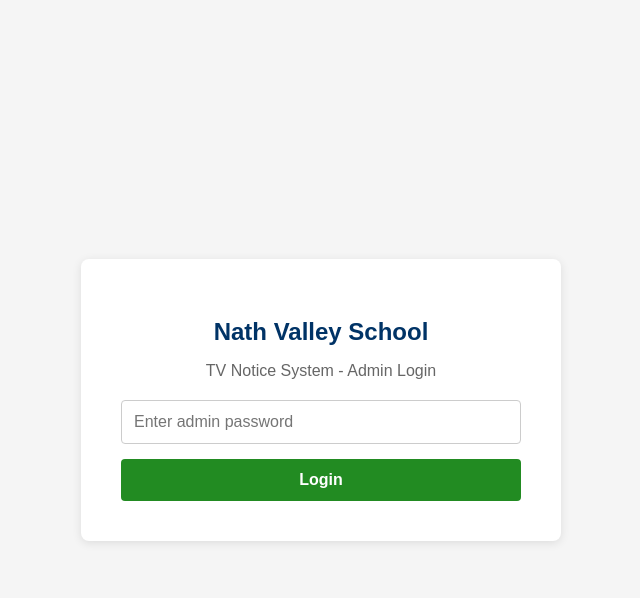
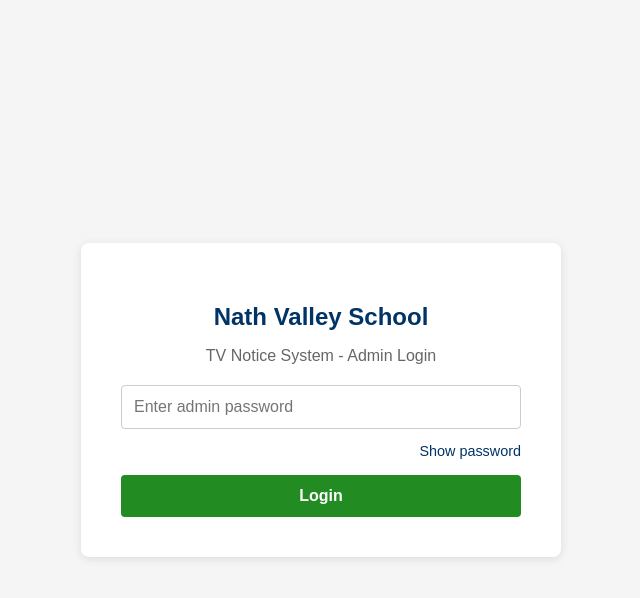
Before and after one commit to Shanmukhhs/School-TV-Control-System, a Flask app: page /admin/login in a window 1280 px wide. Shown: the top 598 px of the page, without its empty margins (319-959 px from the left). Run offline with Flask 3, Linux system fonts and the light colour scheme; parts of the project's set-up code (start-up, migrations or seed data) failed here and were passed over.

Commit message:
Add show/hide password toggle on the login page

```diff
--- a/server/templates/login.html
+++ b/server/templates/login.html
@@ -25,7 +25,8 @@
         }
         h2 { margin-bottom: 10px; color: #003366; }
         p { color: #666; margin-bottom: 20px; }
-        input[type="password"] {
+        input[type="password"],
+        input[type="text"] {
             width: 100%;
             padding: 12px;
             margin-bottom: 15px;
@@ -46,6 +47,20 @@
             font-weight: bold;
         }
         button:hover { background: #1a6b1a; }
+        .toggle-row {
+            text-align: right;
+            margin: -5px 0 12px;
+        }
+        button.toggle-password {
+            width: auto;
+            padding: 4px 0;
+            background: none;
+            color: #003366;
+            font-size: 0.9rem;
+            font-weight: normal;
+        }
+        button.toggle-password:hover { background: none; color: #001f4d; text-decoration: underline; }
+        button.toggle-password:focus-visible { outline: 2px solid #003366; outline-offset: 2px; }
         .error { color: red; margin-top: 10px; font-weight: bold; }
     </style>
 </head>
@@ -54,12 +69,31 @@
         <h2>Nath Valley School</h2>
         <p>TV Notice System - Admin Login</p>
         <form method="POST">
-            <input type="password" name="password" placeholder="Enter admin password" required>
+            <input type="password" id="password" name="password" placeholder="Enter admin password" required>
+            <div class="toggle-row">
+                <button type="button" id="togglePassword" class="toggle-password" aria-pressed="false" aria-controls="password">Show password</button>
+            </div>
             <button type="submit">Login</button>
         </form>
         {% if error %}
             <p class="error">{{ error }}</p>
         {% endif %}
     </div>
+    <script>
+        (function () {
+            var input = document.getElementById("password");
+            var toggle = document.getElementById("togglePassword");
+            if (!input || !toggle) {
+                return;
+            }
+            toggle.addEventListener("click", function () {
+                var showing = input.type === "text";
+                input.type = showing ? "password" : "text";
+                toggle.textContent = showing ? "Show password" : "Hide password";
+                toggle.setAttribute("aria-pressed", showing ? "false" : "true");
+                input.focus();
+            });
+        })();
+    </script>
 </body>
 </html>
```
